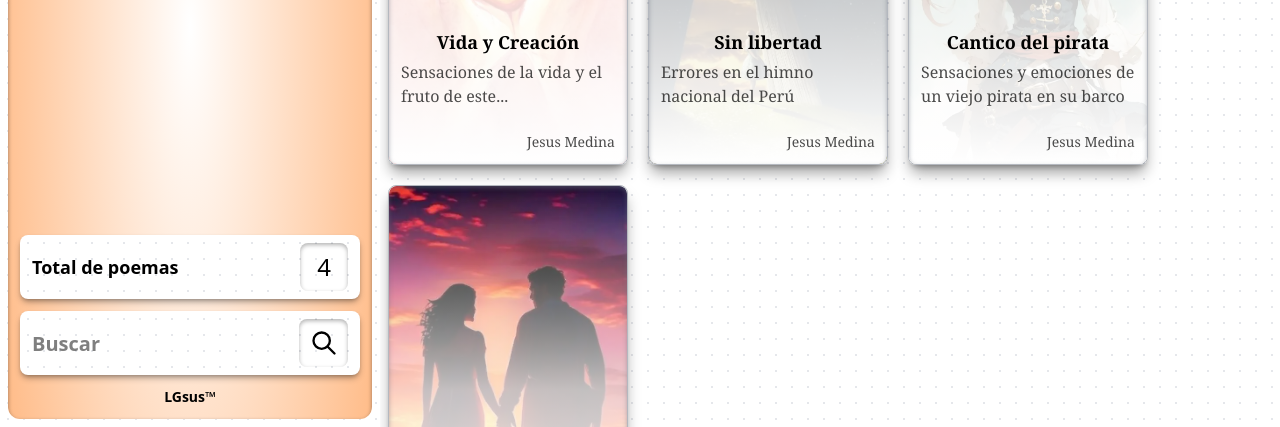
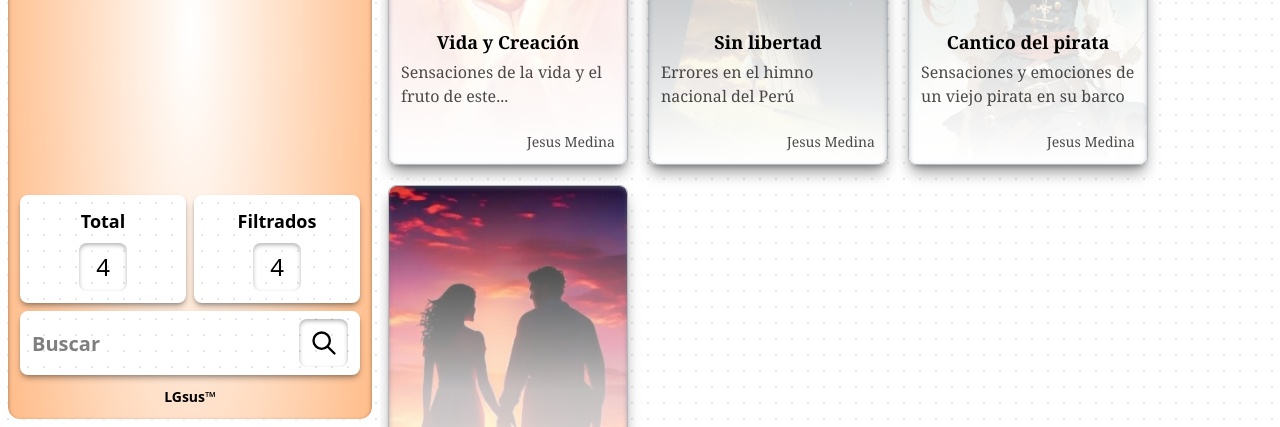
Before and after one commit to LGsus113/Poems-Page, an Astro site: page / in a window 1280 px wide. Shown: the part 373-800 px from the top of the page. Built offline with nearby package versions, Linux system fonts and the light colour scheme; Astro itself is replaced by a stand-in of ours; a web font is replaced by a local one.

Commit message:
cambio de direccion en elementos del aside

```diff
--- a/src/components/Aside/Aside-Index.astro
+++ b/src/components/Aside/Aside-Index.astro
@@ -5,15 +5,16 @@ import Pie from "@src/components/Aside/Components/Pie-Aside.astro";
 
 interface Props {
   total: number;
+  filtro: number;
 }
 
-const { total } = Astro.props;
+const { total, filtro } = Astro.props;
 ---
 
 <div
   class="w-full h-full flex flex-col gap-3 p-3 rounded-xl shadow-inner shadow-black/[.4] bg-white bg-[radial-gradient(60%_120%_at_50%_50%,hsla(0,0%,100%,0)_0,rgba(255,183,128)_100%)]"
 >
   <Encabezado />
-  <Cuerpo total={total} />
+  <Cuerpo total={total} filtro={filtro} />
   <Pie />
 </div>
--- a/src/components/Aside/Components/Cuerpo-Aside.astro
+++ b/src/components/Aside/Components/Cuerpo-Aside.astro
@@ -7,9 +7,10 @@ import GitLogo from "@src/icons/github.astro";
 
 interface Props {
   total: number;
+  filtro: number;
 }
 
-const { total } = Astro.props;
+const { total, filtro } = Astro.props;
 ---
 
 <div class="flex-grow flex flex-col gap-3 flex-wrap">
@@ -21,16 +22,24 @@ const { total } = Astro.props;
     </ButtonAside>
   </section>
 
-  <div class="w-full h-auto flex flex-col gap-3">
+  <div class="w-full h-auto flex flex-col gap-2">
     <section
-      class="[&>*]:font-sans [&>*]:font-semibold [&>*]:text-lg flex flex-row justify-between items-center"
+      class="[&>*]:font-sans [&>*]:font-semibold [&>*]:text-lg flex flex-row gap-2 justify-between items-center text-center"
     >
-      <DivBgComplete className="h-16 w-full justify-between px-3 py-1">
-        <h1>Total de poemas</h1>
+      <DivBgComplete className="h-auto w-full flex-col justify-between px-1 py-3 gap-2">
+        <h1>Total</h1>
         <h1
           class="rounded-lg text-2xl size-12 font-normal shadow-inner shadow-black/[.3] flex justify-center items-center"
         >
           {total}
+        </h1>
+      </DivBgComplete>
+      <DivBgComplete className="h-auto w-full flex-col justify-between px-1 py-3 gap-2">
+        <h1>Filtrados</h1>
+        <h1
+          class="rounded-lg text-2xl size-12 font-normal shadow-inner shadow-black/[.3] flex justify-center items-center"
+        >
+          {filtro}
         </h1>
       </DivBgComplete>
     </section>
--- a/src/pages/index.astro
+++ b/src/pages/index.astro
@@ -23,10 +23,11 @@ const poemsFiltered = poems.filter((poem) => {
     description.toLowerCase().includes(searchValue)
   );
 });
+const filteredTotal = poemsFiltered.length;
 ---
 
 <Layout title="LG-Letry" description="Poemas del alma para la lectura">
-  <AsideIndex slot={"aside"} total={poemsTotal} />
+  <AsideIndex slot={"aside"} total={poemsTotal} filtro={filteredTotal} />
   <HeaderIndex slot={"header"} />
   <MainAstro slot={"main"} poems={poemsFiltered} param={searchParam} />
   <footer slot="footer">
```
